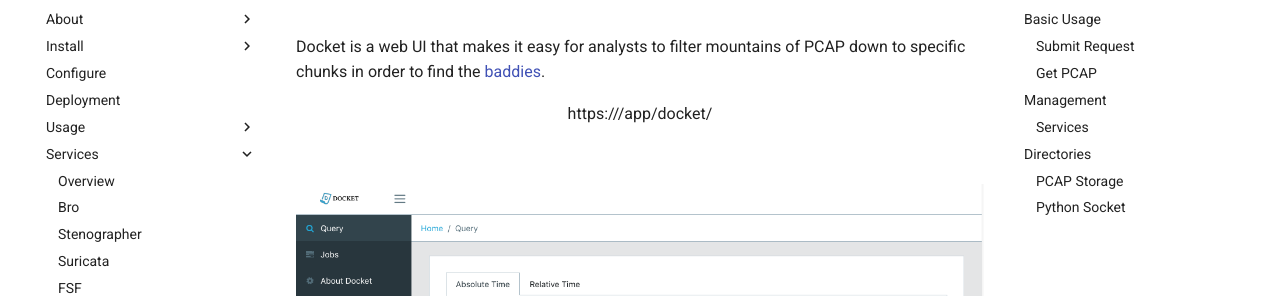
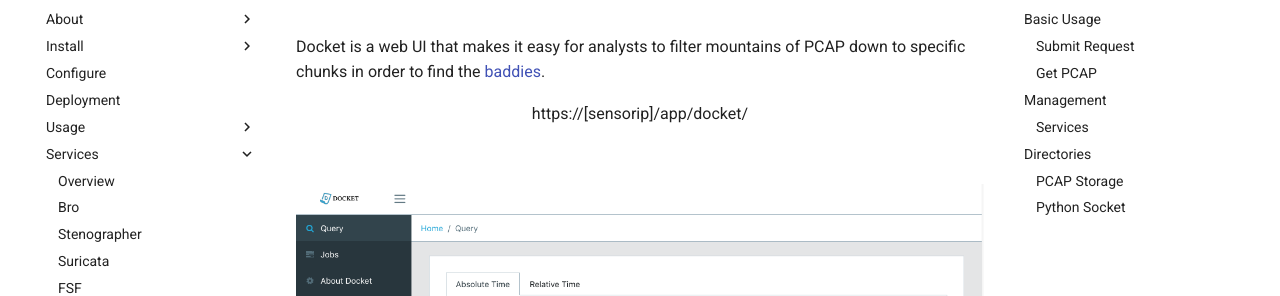
Before and after one commit to seven62/mkdocs-demo, an MkDocs documentation site: the page built from docs/services/docket.md, in a window 1280 px wide and 900 px high. Shown: the part 146-442 px from the top of the window. Built offline with MkDocs 1.6.1 and Material for MkDocs 9.7.7, drawn with Linux system fonts in a browser that asks for light colours; comment, search, counter and statistics services are not loaded.

Commit message:
change brackets in docket url

```diff
--- a/docs/services/docket.md
+++ b/docs/services/docket.md
@@ -3,7 +3,7 @@
 Docket is a web UI that makes it easy for analysts to filter mountains of PCAP down to specific chunks in order to find the [baddies](https://v637g.app.goo.gl/qkGzskQTs5goPdBH6).
 
 <p align="center">
-https://<sensorip>/app/docket/
+https://[sensorip]/app/docket/
 </p>
 <br>
 
```
